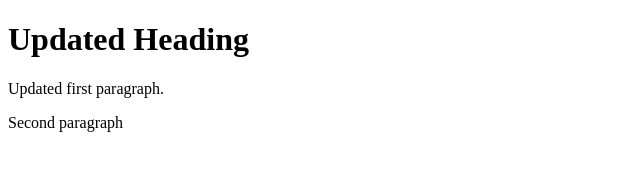
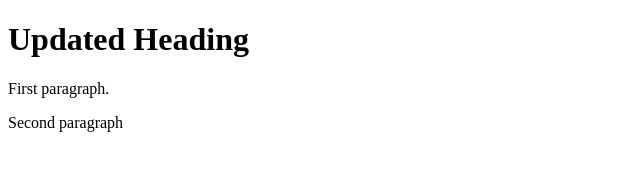
Before and after one commit to SajeelKhan/html-webapp, a plain HTML site: page index.html in a window 1280 px wide. Shown: the full height of the page, 0-640 px from the left. Drawn offline with Linux system fonts and the light colour scheme.

Commit message:
New Commit

```diff
--- a/index.html
+++ b/index.html
@@ -4,7 +4,7 @@
 
 <h1>Updated Heading</h1>
 
-<p>Updated first paragraph.</p>
+<p>First paragraph.</p>
 <p>Second paragraph</p>
 </body>
 </html>
```
